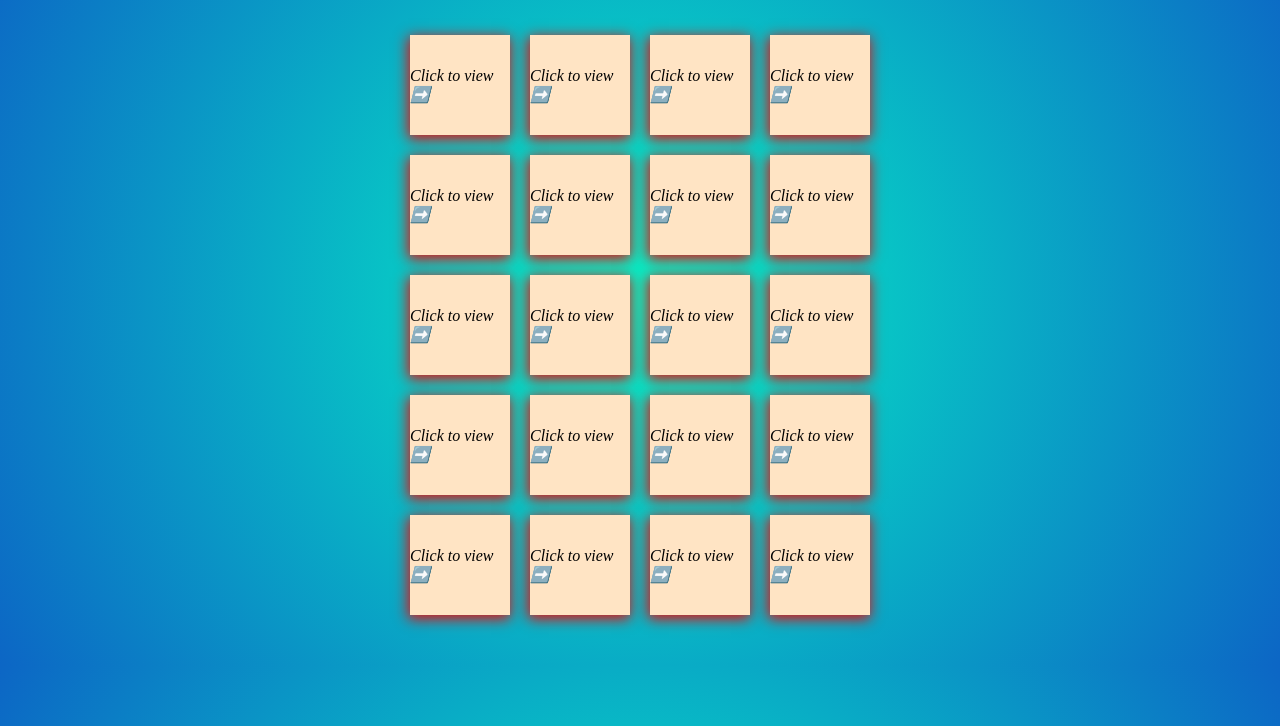
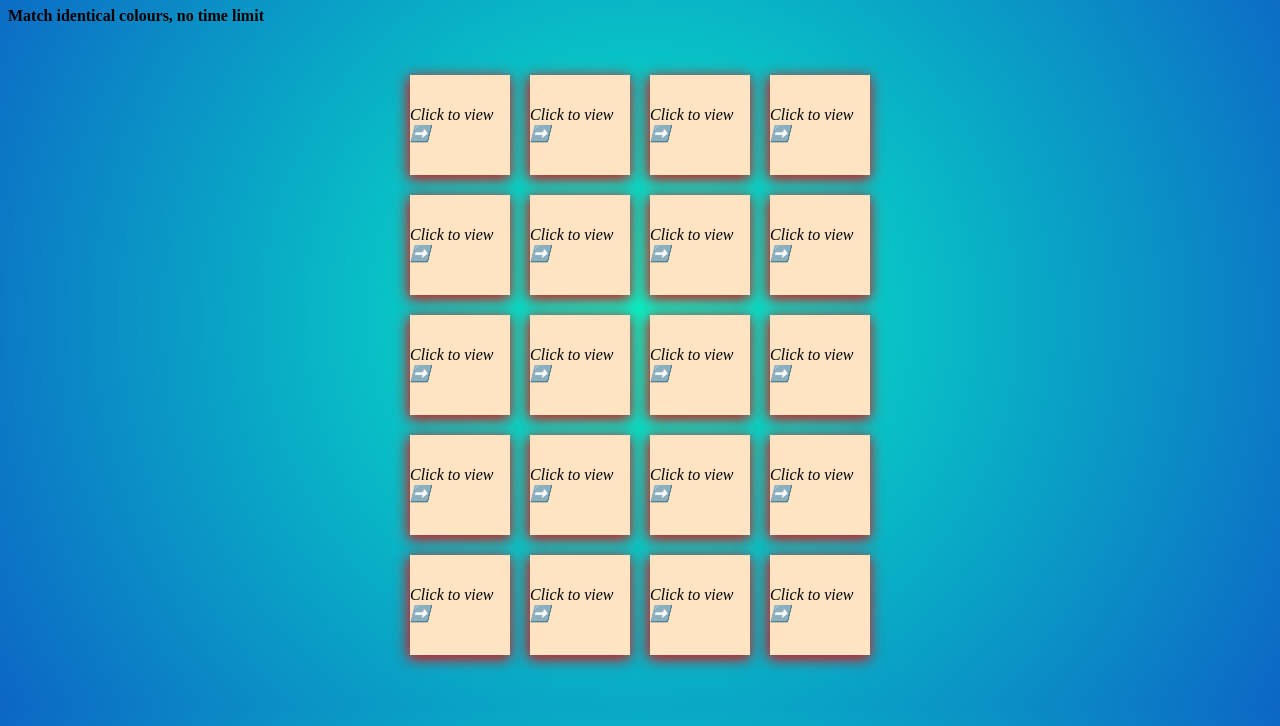
Before and after one commit to ajayprince692/Memory-game, a plain HTML site: page index.html in a window 1280 px wide. Shown: the part 74-800 px from the top of the page. Drawn offline with Linux system fonts and the light colour scheme.

Commit message:
readme added

```diff
--- a/index.html
+++ b/index.html
@@ -13,6 +13,7 @@
   </head>
   <body>
     <h1>Try to find🤔😌</h1>
+    <p><strong>Match identical colours, no time limit</strong></p>
     <div class="boxes">
 
     </div>
```
